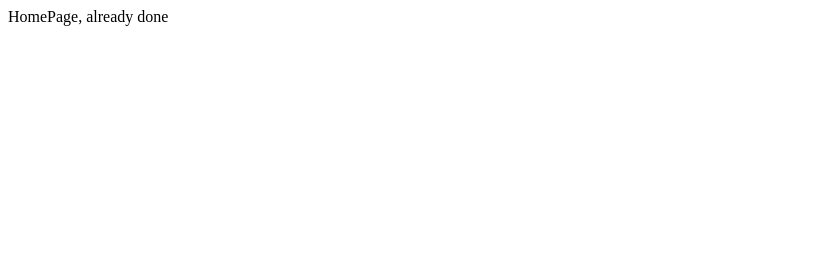
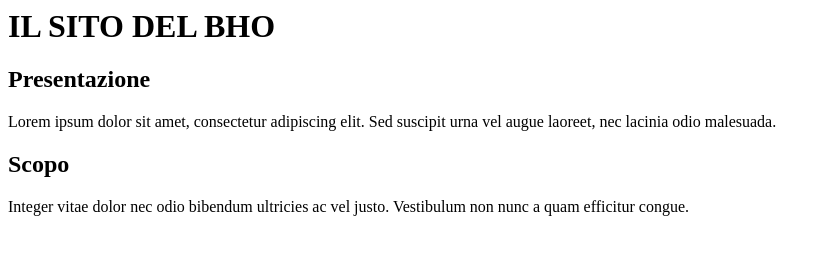
Before and after one commit to Sdraiati/Sdraiati.github.io, a plain HTML site: page content/index.html in a window 1280 px wide. Shown: the whole page, without its empty margins (0-831 px from the left). Drawn offline with Linux system fonts and the light colour scheme.

Commit message:
index.html

```diff
--- a/content/index.html
+++ b/content/index.html
@@ -1,3 +1,21 @@
 <!-- <title>Home - Penny Wise</title> -->
 
-<p> HomePage, already done </p>
+<header>
+	<h1>IL SITO DEL BHO</h1>
+</header>
+
+<main>
+
+	<section>
+		<h2>Presentazione</h2>
+		<p>Lorem ipsum dolor sit amet, consectetur adipiscing elit. Sed suscipit urna vel augue laoreet, nec lacinia
+			odio malesuada.</p>
+	</section>
+
+	<section>
+		<h2>Scopo</h2>
+		<p>Integer vitae dolor nec odio bibendum ultricies ac vel justo. Vestibulum non nunc a quam efficitur
+			congue.</p>
+	</section>
+
+</main>
```
Also changed, not shown: index.html (+23 -2 lines), layout/footer.html (+1 -1 lines).
